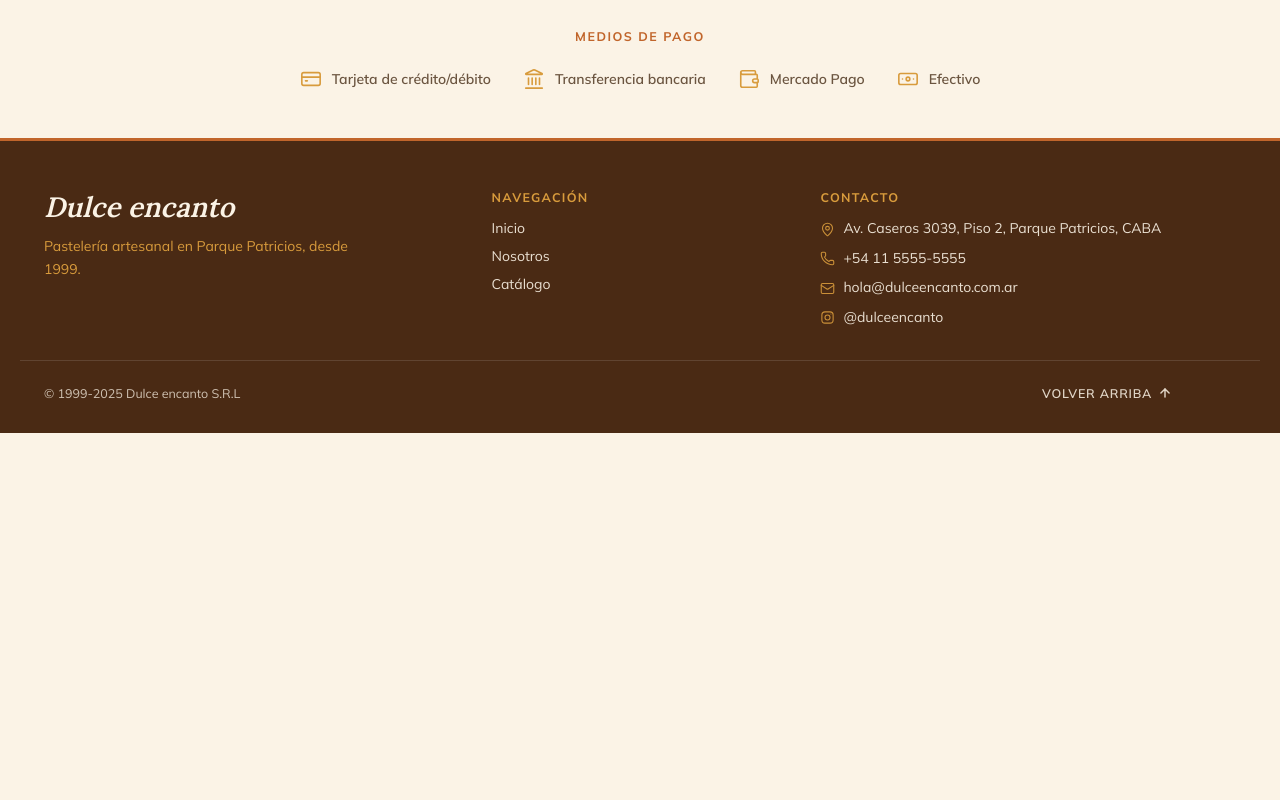
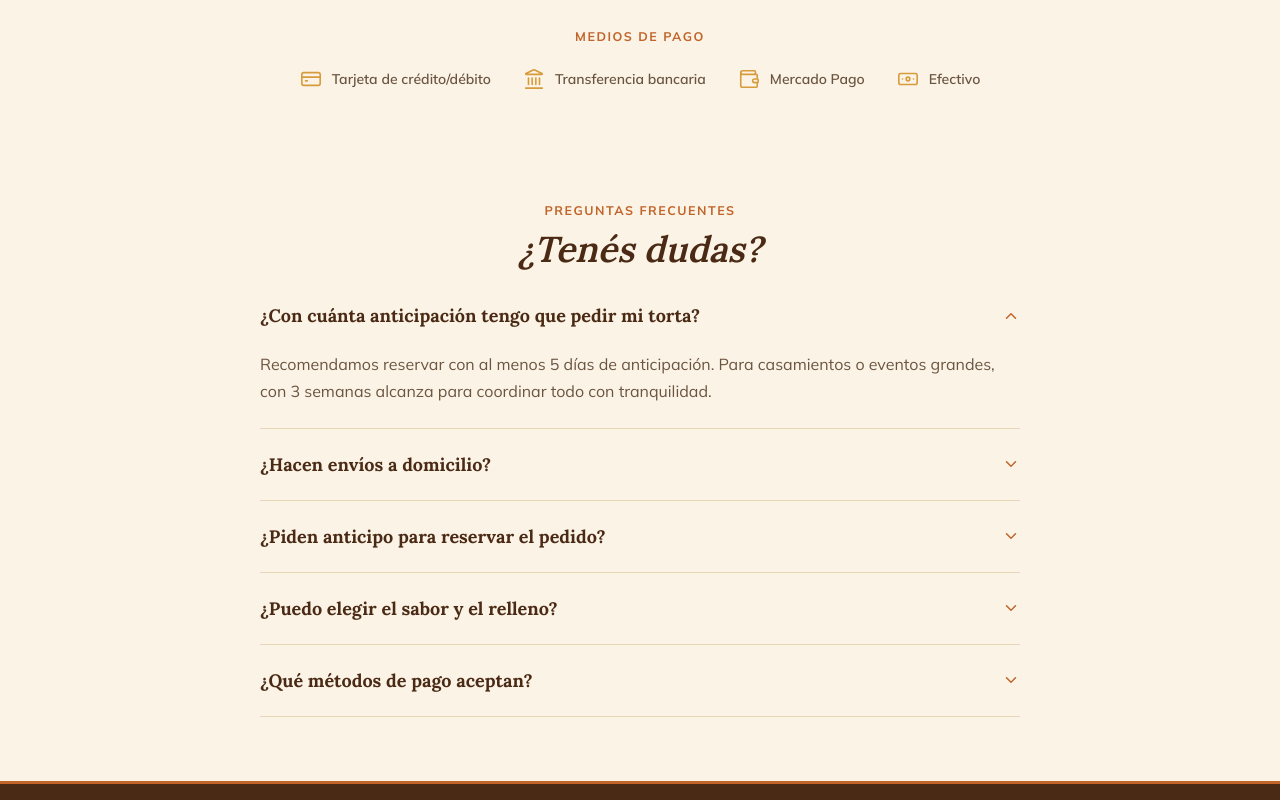
Before and after one commit to Ivorra-1996/Pasteler-a, a Next.js app: page / in a window 1280 px wide. Shown: the part 2740-3540 px from the top of the page. Before the commit the page ends 3173 px from the top, so only its background shows below. Built offline with nearby package versions, Linux system fonts and the light colour scheme.

Commit message:
feat: agregar componente FAQ con preguntas frecuentes y estilos correspondientes

```diff
--- /dev/null
+++ b/src/components/FAQ/FAQ.module.css
@@ -0,0 +1,68 @@
+.section {
+    padding: var(--space-6) var(--space-3);
+}
+
+.list {
+    max-width: 760px;
+    margin: 0 auto;
+}
+
+.item {
+    border-bottom: 1px solid var(--color-border);
+}
+
+.questionButton {
+    width: 100%;
+    display: flex;
+    align-items: center;
+    justify-content: space-between;
+    gap: var(--space-2);
+    background: none;
+    border: none;
+    padding: var(--space-3) 0;
+    cursor: pointer;
+    text-align: left;
+    font-family: var(--font-heading);
+    font-weight: 700;
+    font-size: var(--text-md);
+    color: var(--color-text-strong);
+}
+
+.chevron {
+    flex-shrink: 0;
+    color: var(--color-accent);
+    transition: transform 0.25s ease;
+}
+
+.chevronOpen {
+    transform: rotate(180deg);
+}
+
+.answerWrap {
+    display: grid;
+    grid-template-rows: 0fr;
+    transition: grid-template-rows 0.3s ease;
+}
+
+.answerOpen {
+    grid-template-rows: 1fr;
+}
+
+.answerInner {
+    overflow: hidden;
+}
+
+.answer {
+    font-family: var(--font-body);
+    font-size: var(--text-base);
+    line-height: 1.65;
+    color: var(--color-text-muted);
+    padding-bottom: var(--space-3);
+    /* max-width: 62ch; */
+}
+
+@media (max-width: 480px) {
+    .questionButton {
+        font-size: var(--text-sm);
+    }
+}
--- /dev/null
+++ b/src/components/FAQ/FAQ.tsx
@@ -0,0 +1,74 @@
+'use client';
+import { useState } from 'react';
+import { ChevronDown } from 'lucide-react';
+import styles from './FAQ.module.css';
+import { Reveal } from '../Reveal';
+import { SectionHeading } from '../SectionHeading';
+
+const preguntas = [
+  {
+    question: '¿Con cuánta anticipación tengo que pedir mi torta?',
+    answer: 'Recomendamos reservar con al menos 5 días de anticipación. Para casamientos o eventos grandes, con 3 semanas alcanza para coordinar todo con tranquilidad.',
+  },
+  {
+    question: '¿Hacen envíos a domicilio?',
+    answer: 'Sí, hacemos envíos en Parque Patricios y barrios cercanos (Boedo, Barracas, Constitución). Para otras zonas de CABA, consultanos por WhatsApp.',
+  },
+  {
+    question: '¿Piden anticipo para reservar el pedido?',
+    answer: 'Sí, pedimos un anticipo del 50% para confirmar la reserva. El resto se abona al retirar o recibir la torta.',
+  },
+  {
+    question: '¿Puedo elegir el sabor y el relleno?',
+    answer: 'Sí, todas las tortas del catálogo tienen variantes de sabor para elegir. Si buscás algo fuera de esas opciones, escribinos y lo vemos juntos.',
+  },
+  {
+    question: '¿Qué métodos de pago aceptan?',
+    answer: 'Tarjeta de crédito o débito, transferencia bancaria, Mercado Pago y efectivo.',
+  },
+];
+
+const FAQ = () => {
+  const [openIndex, setOpenIndex] = useState<number | null>(0);
+
+  const toggle = (index: number) => {
+    setOpenIndex((prev) => (prev === index ? null : index));
+  };
+
+  return (
+    <div className={styles.section}>
+      <Reveal>
+        <SectionHeading kicker="Preguntas frecuentes" title="¿Tenés dudas?" />
+      </Reveal>
+      <Reveal delay={0.1} className={styles.list}>
+        {preguntas.map((item, index) => {
+          const isOpen = openIndex === index;
+          return (
+            <div key={item.question} className={styles.item}>
+              <button
+                type="button"
+                className={styles.questionButton}
+                onClick={() => toggle(index)}
+                aria-expanded={isOpen}
+              >
+                <span>{item.question}</span>
+                <ChevronDown
+                  size={18}
+                  strokeWidth={2}
+                  className={`${styles.chevron} ${isOpen ? styles.chevronOpen : ''}`}
+                />
+              </button>
+              <div className={`${styles.answerWrap} ${isOpen ? styles.answerOpen : ''}`}>
+                <div className={styles.answerInner}>
+                  <p className={styles.answer}>{item.answer}</p>
+                </div>
+              </div>
+            </div>
+          );
+        })}
+      </Reveal>
+    </div>
+  );
+};
+
+export default FAQ;
--- /dev/null
+++ b/src/components/FAQ/index.ts
@@ -0,0 +1 @@
+export { default as FAQ } from './FAQ';
--- a/src/components/Initiation/Initiation.tsx
+++ b/src/components/Initiation/Initiation.tsx
@@ -5,6 +5,7 @@ import { About } from '../About';
 import { Process } from '../Process';
 import { Testimonials } from '../Testimonials';
 import { PaymentMethods } from '../PaymentMethods';
+import { FAQ } from '../FAQ';
 import { Reveal } from '../Reveal';
 import { Logo } from './components/Logo';
 import styles from './Initiation.module.css';
@@ -27,6 +28,7 @@ const Initiation = () => {
       <Process />
       <Testimonials />
       <PaymentMethods />
+      <FAQ />
     </div>
   );
 };
```
